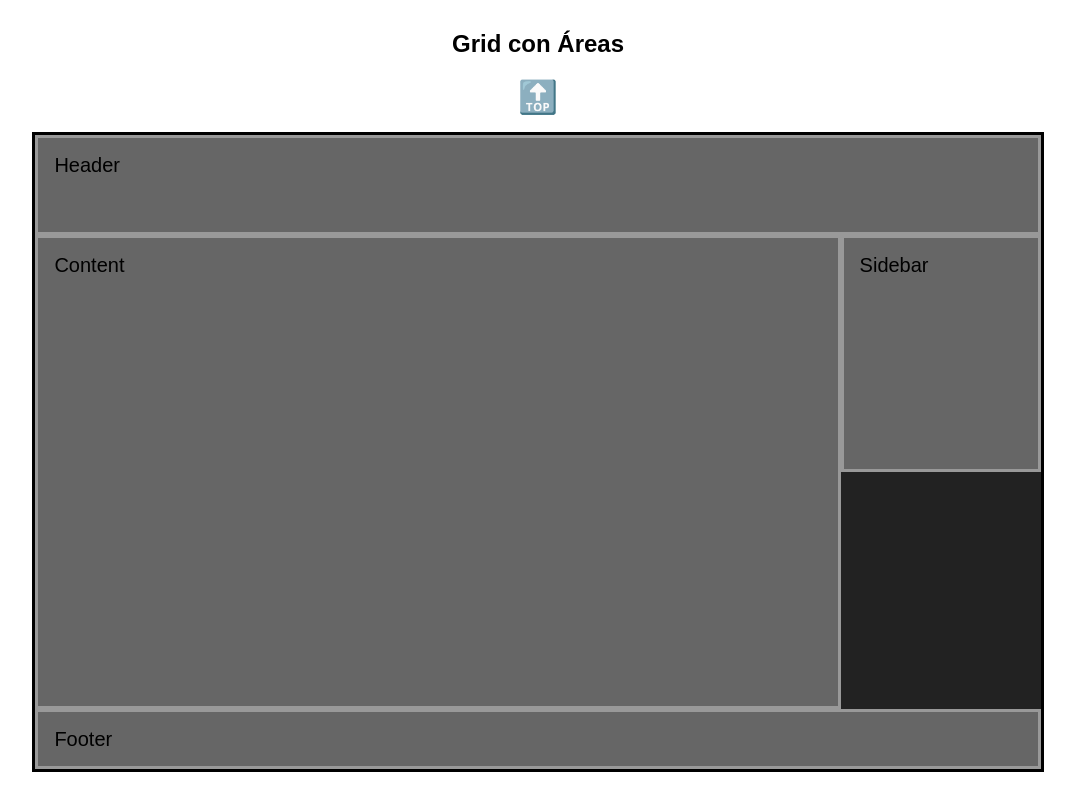
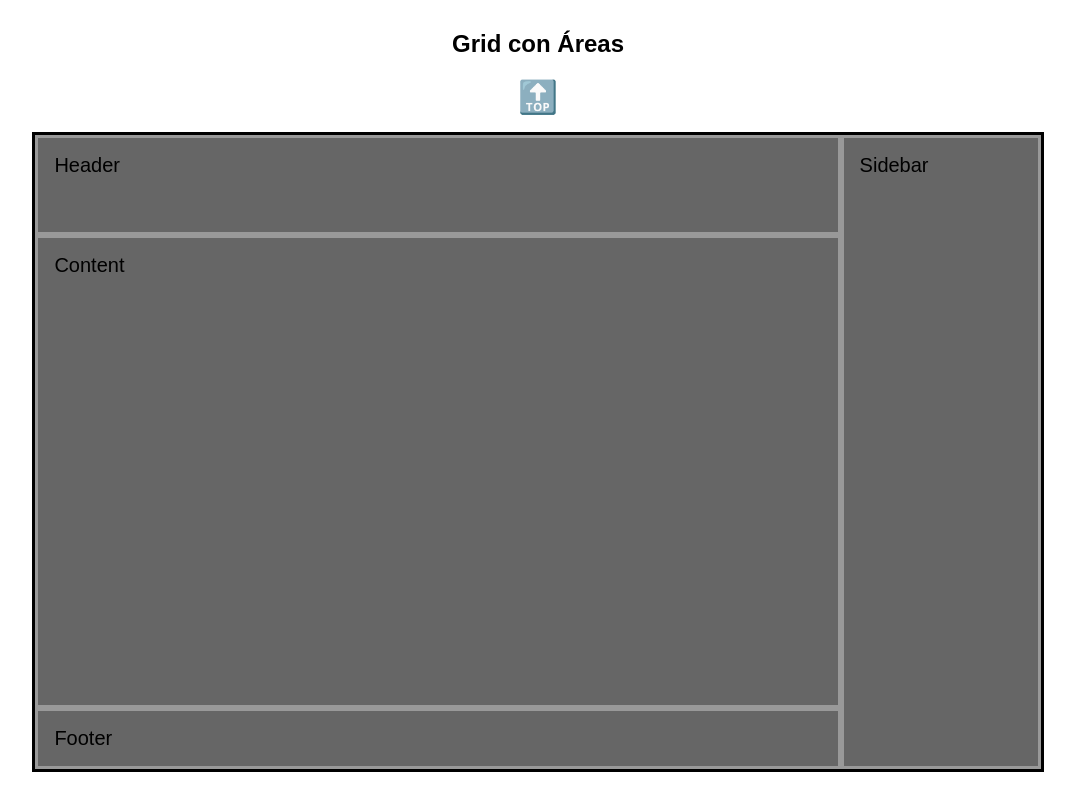
Before and after one commit to M00R3D/CursoFlexboxCss, a plain HTML site: page grid.html in a window 1280 px wide. Shown: the part 4700-5511 px from the top of the page, without its empty margins (102-1177 px from the left). Drawn offline with Linux system fonts and the light colour scheme.

Commit message:
Add CSS grid areas for layout structure

```diff
--- a/grid.css
+++ b/grid.css
@@ -104,31 +104,31 @@ html {
     grid-row:linea-a / linea-c;
   }
 
-  .grid-areas {
+  .grid-areas{
     display: grid;
     /* Grid de 2cx3r */
     grid-template-columns: 1fr 200px;
-    grid-template-rows: 100px repeat(2, 1fr) 60px;
+    grid-template-rows: 100px 1fr 200px;
     grid-template-areas:
-      "header   header"
-      "content  sidebar"
-      "content  ."
-      "footer     footer";
+      "h  s"
+      "c  s"
+      "c  s"
+      "f  s";
   }
   .header {
-    grid-area: header;
+    grid-area: h;
   }
 
   .content {
-    grid-area: content;
+    grid-area: c;
   }
 
   .sidebar {
-    grid-area: sidebar;
+    grid-area: s;
   }
 
   .footer {
-    grid-area: footer;
+    grid-area: f;
   }
 
   .grid-implicit {
```
